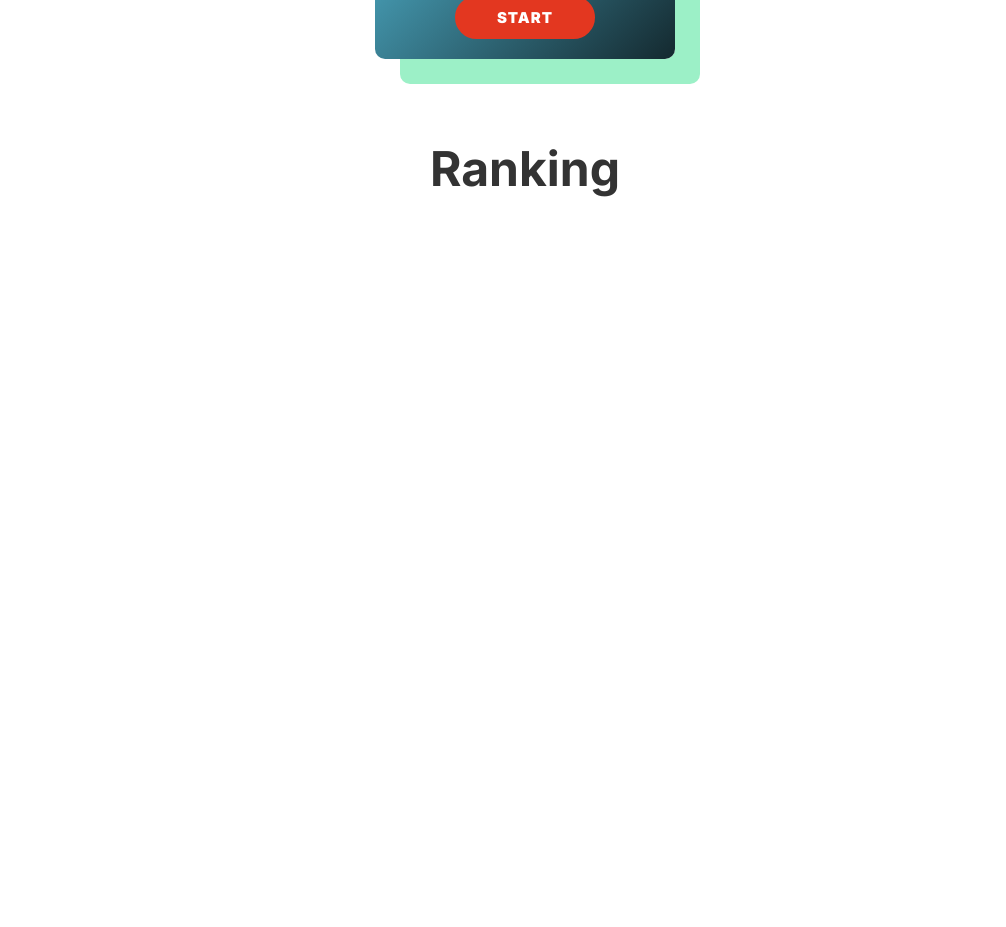
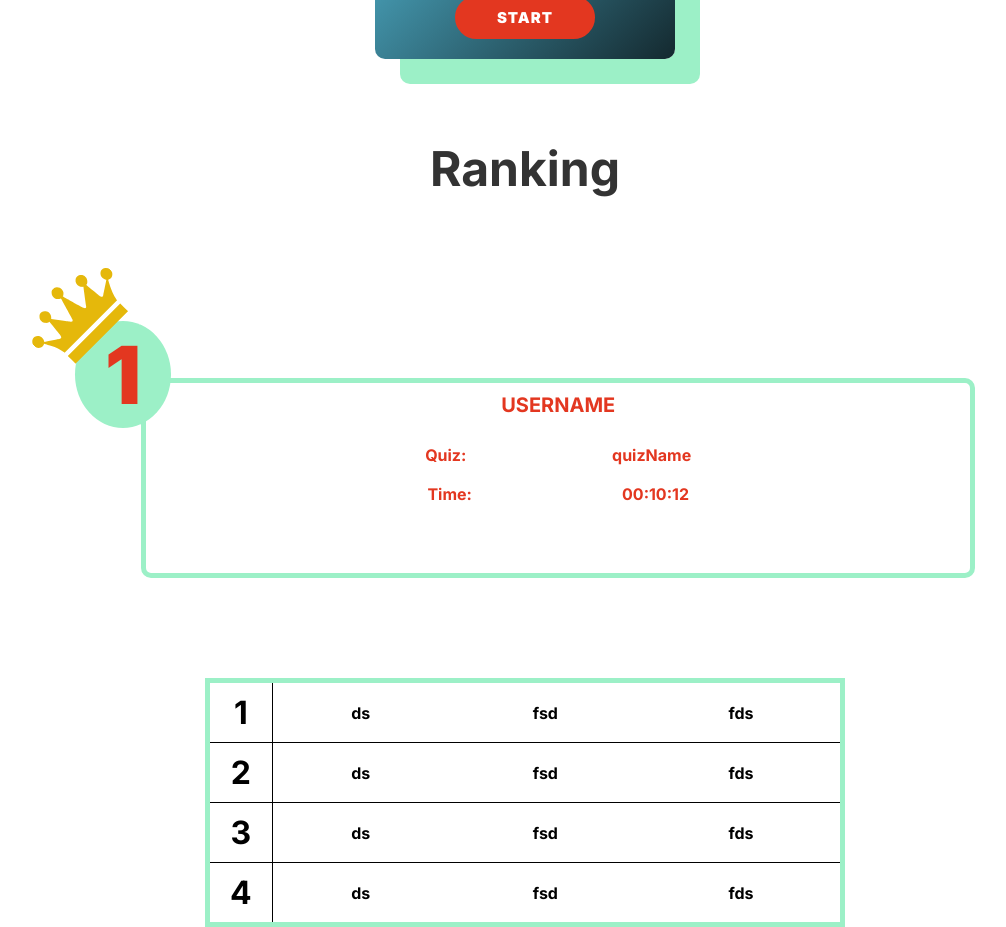
Before and after one commit to Kamiv8/quiz, a React (Create React App) app: page / in a window 1280 px wide. Shown: the part 2020-2947 px from the top of the page, without its empty margins (115-1121 px from the left). Before the commit the page ends 2298 px from the top, so only its background shows below. Built offline with nearby package versions, Linux system fonts and the light colour scheme.

Commit message:
Added ranking section

```diff
--- /dev/null
+++ b/src/components/atoms/bestUser.tsx
@@ -0,0 +1,111 @@
+import React from 'react';
+import styled from 'styled-components';
+import CrownSVG from '../../assets/crown.svg';
+
+const Wrapper = styled.div`
+  width: 100%;
+  max-width: 1000px;
+  height: 50vh;
+  display: flex;
+`;
+
+const FirstShape = styled.span`
+  width: 200px;
+  height: 200px;
+  &::before {
+    content: url(${CrownSVG});
+    display: inline-block;
+    position: relative;
+    left: 0;
+    top: 0;
+    transform: rotateZ(-45deg);
+    z-index: 2;
+    @media screen and ${({ theme }) => theme.device.laptopL} {
+    left: -30px;
+    }
+  }
+  &::after {
+    content: '1';
+    border-radius: 50%;
+    background-color: ${({ theme }) => theme.colors.main};
+    color: ${({ theme }) => theme.colors.second};
+    position: relative;
+    z-index: 1;
+    padding: 5px 30px;
+    top: -25px;
+    left: 50px;
+    font-size: 80px;
+    font-weight: 900;
+    @media screen and ${({ theme }) => theme.device.laptopL} {
+      padding: 20px 50px;
+      left: 20px;
+    }
+  }
+`;
+
+const UserWrapper = styled.div`
+  border: 5px solid ${({ theme }) => theme.colors.main};
+  border-radius: 10px;
+  position: relative;
+  top: 100px;
+  left: -50px;
+  width: 100%;
+  height: 200px;
+  @media screen and ${({ theme }) => theme.device.laptopL} {
+    left: -100px;
+
+  }
+`;
+
+const UserContent = styled.div`
+  width: 100%;
+  height: 50%;
+  display: flex;
+  align-items: center;
+    flex-direction: column;
+  justify-content: space-evenly;
+  color: ${({ theme }) => theme.colors.second};
+  font-weight: bold;
+  font-size: 16px;
+  div {
+    width: 50%;
+    display: flex;
+    justify-content: space-around;
+  }
+  @media screen and ${({ theme }) => theme.device.laptopL} {
+    font-size: 32px;
+    flex-direction: row;
+
+  }
+`;
+
+const User = styled.p`
+  padding: 10px;
+  text-align: center;
+  font-size: 20px;
+  color: ${({ theme }) => theme.colors.second};
+  font-weight: bold;
+  @media screen and ${({ theme }) => theme.device.laptopL} {
+    font-size: 40px;
+  }
+`;
+
+const BestUser = () => (
+  <Wrapper>
+    <FirstShape />
+    <UserWrapper>
+      <User>USERNAME</User>
+      <UserContent>
+        <div>
+          <p>Quiz:</p>
+          <p>quizName</p>
+        </div>
+        <div>
+          <p>Time:</p>
+          <p>00:10:12</p>
+        </div>
+      </UserContent>
+    </UserWrapper>
+  </Wrapper>
+);
+export default BestUser;
--- /dev/null
+++ b/src/components/atoms/tableRow.tsx
@@ -0,0 +1,35 @@
+import React from 'react';
+import styled from 'styled-components';
+
+type Props = {
+  username: string,
+  quizName: string,
+  time: string,
+  index: number,
+};
+
+const Tr = styled.tr`
+  width: 100%;
+  border: 1px solid #000;
+`;
+
+const Td = styled.td<{ first?: boolean }>`
+  border-right: ${({ first }) => first && '1px solid #000'};
+  text-align: center;
+  font-weight: bold;
+  font-size: ${({ first }) => (first ? '2em' : '1em')};
+  width: ${({ first }) => (first && '10%')};
+  padding: 10px 20px;
+`;
+
+const TableRow: React.FC<Props> = ({
+  username, quizName, time, index,
+}) => (
+  <Tr>
+    <Td first>{index}</Td>
+    <Td>{username}</Td>
+    <Td>{quizName}</Td>
+    <Td>{time}</Td>
+  </Tr>
+);
+export default TableRow;
--- /dev/null
+++ b/src/components/molecules/bestUsersTable.tsx
@@ -0,0 +1,29 @@
+import React from 'react';
+import styled from 'styled-components';
+import { useAppSelector } from '../../app/hooks';
+import TableRow from '../atoms/tableRow';
+
+const Table = styled.table`
+  border: 5px solid ${({ theme }) => theme.colors.main};
+  width: 50%;
+  max-width: 700px;
+  border-collapse: collapse;
+`;
+
+const BestUsersTable = () => {
+  const { language } = useAppSelector((state) => state.language);
+  // eslint-disable-next-line no-console
+  console.log(language);
+  return (
+    <Table>
+      <tbody>
+        <TableRow index={1} username="ds" quizName="fsd" time="fds" />
+        <TableRow index={2} username="ds" quizName="fsd" time="fds" />
+        <TableRow index={3} username="ds" quizName="fsd" time="fds" />
+        <TableRow index={4} username="ds" quizName="fsd" time="fds" />
+      </tbody>
+    </Table>
+  );
+};
+
+export default BestUsersTable;
--- a/src/components/templates/homeTemplate.tsx
+++ b/src/components/templates/homeTemplate.tsx
@@ -7,6 +7,8 @@ import PersonSvg from '../atoms/personSvg';
 import Card from '../atoms/card';
 import Title from '../atoms/title';
 import { CardDataType } from '../../hooks/useCardData';
+import BestUsersTable from '../molecules/bestUsersTable';
+import BestUser from '../atoms/bestUser';
 
 type Props = {
   welcome: string,
@@ -66,6 +68,12 @@ const CardWrapper = styled.div`
   gap: 10vh 15vw;
 `;
 
+const RankingSection = styled.section`
+  display: flex;
+  flex-direction: column;
+  align-items: center;
+`;
+
 const HomeTemplate: React.FC<Props> = ({
   welcome, heading1, heading2, quizzes,
 }) => (
@@ -84,9 +92,11 @@ const HomeTemplate: React.FC<Props> = ({
         {quizzes.map(({ image, type, name }) => <Card key={type} image={image} type={type} name={name} startFn={() => console.log('x')} />)}
       </CardWrapper>
     </QuizSection>
-    <section>
+    <RankingSection>
       <LayoutTitle heading>{heading2}</LayoutTitle>
-    </section>
+      <BestUser />
+      <BestUsersTable />
+    </RankingSection>
   </>
 
 );
```
Also changed, not shown: src/assets/crown.svg (added).
